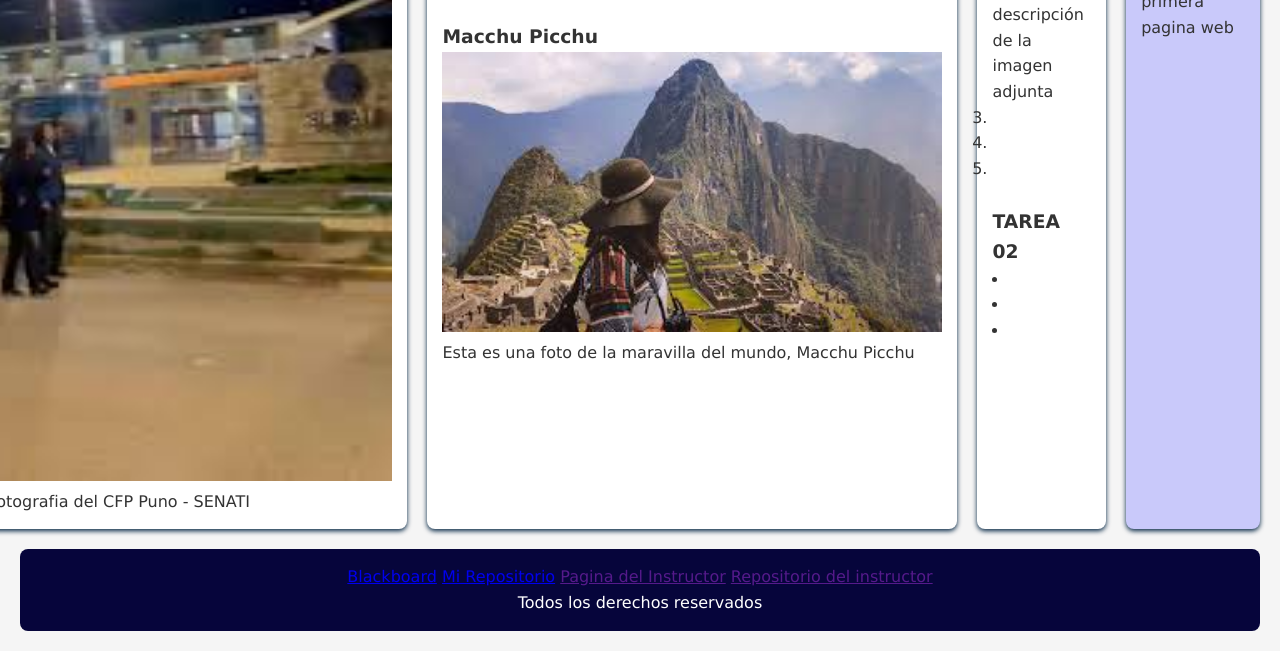
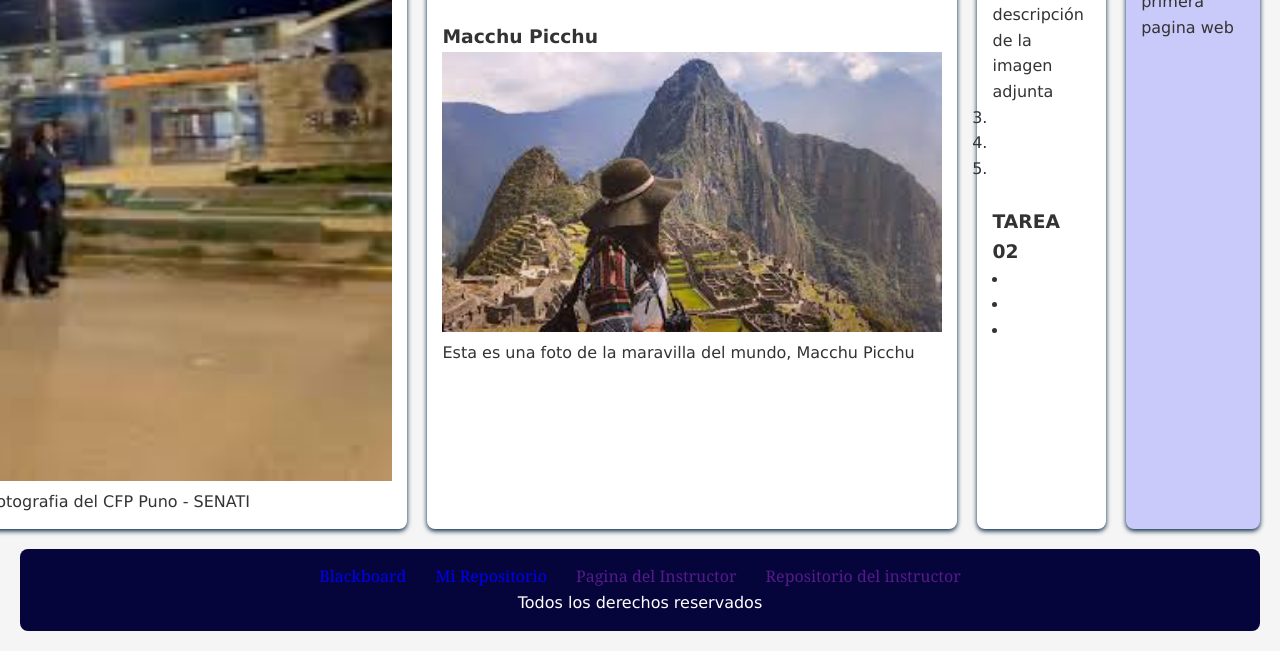
Before and after one commit to arnoldbgq/instructorGonzalez, a plain HTML site: page index.html in a window 1280 px wide. Shown: the part 1021-1672 px from the top of the page. Drawn offline with Linux system fonts and the light colour scheme.

Commit message:
footer a

```diff
--- a/css/estilo.css
+++ b/css/estilo.css
@@ -74,3 +74,9 @@ footer{
     border-radius: 8px;
     margin-top: 20px;
 }
+footer a{
+    text-decoration: none;
+    font-family: Georgia, 'Times New Roman', Times, serif;
+    padding: 8px 12px;
+    flex: 2;
+}
```
